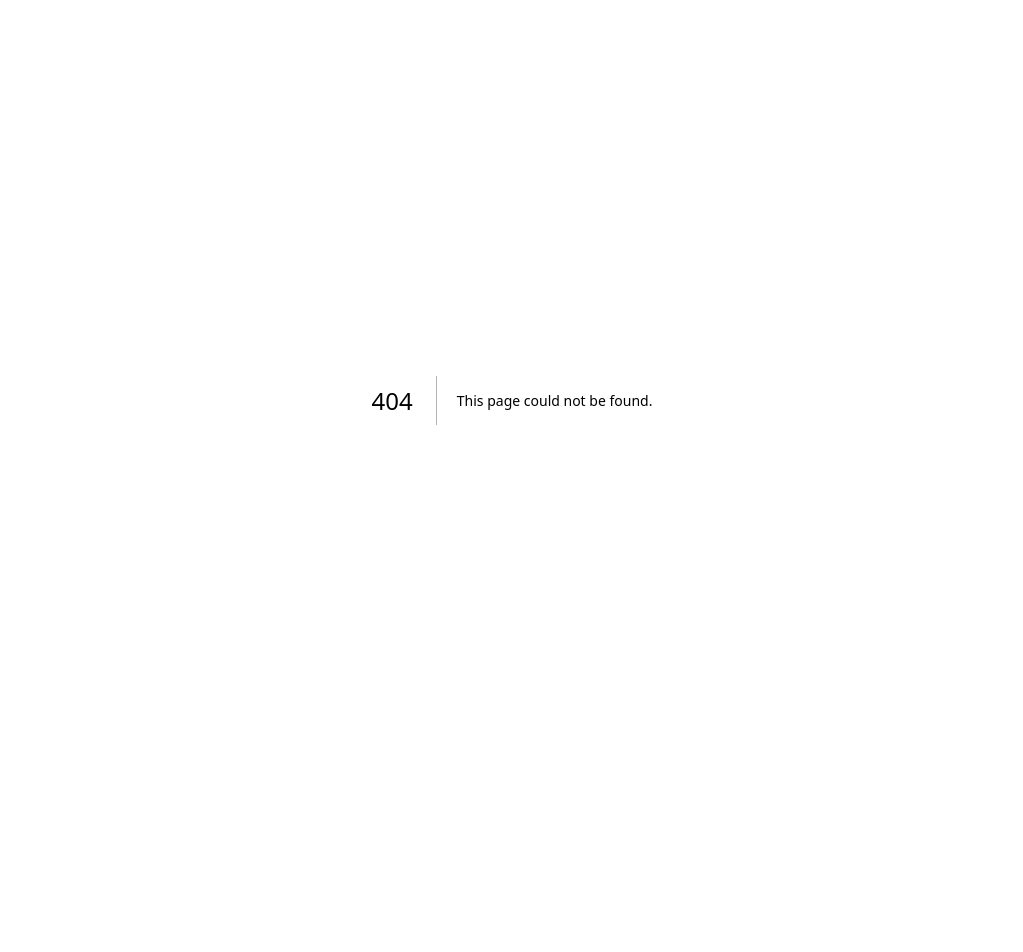
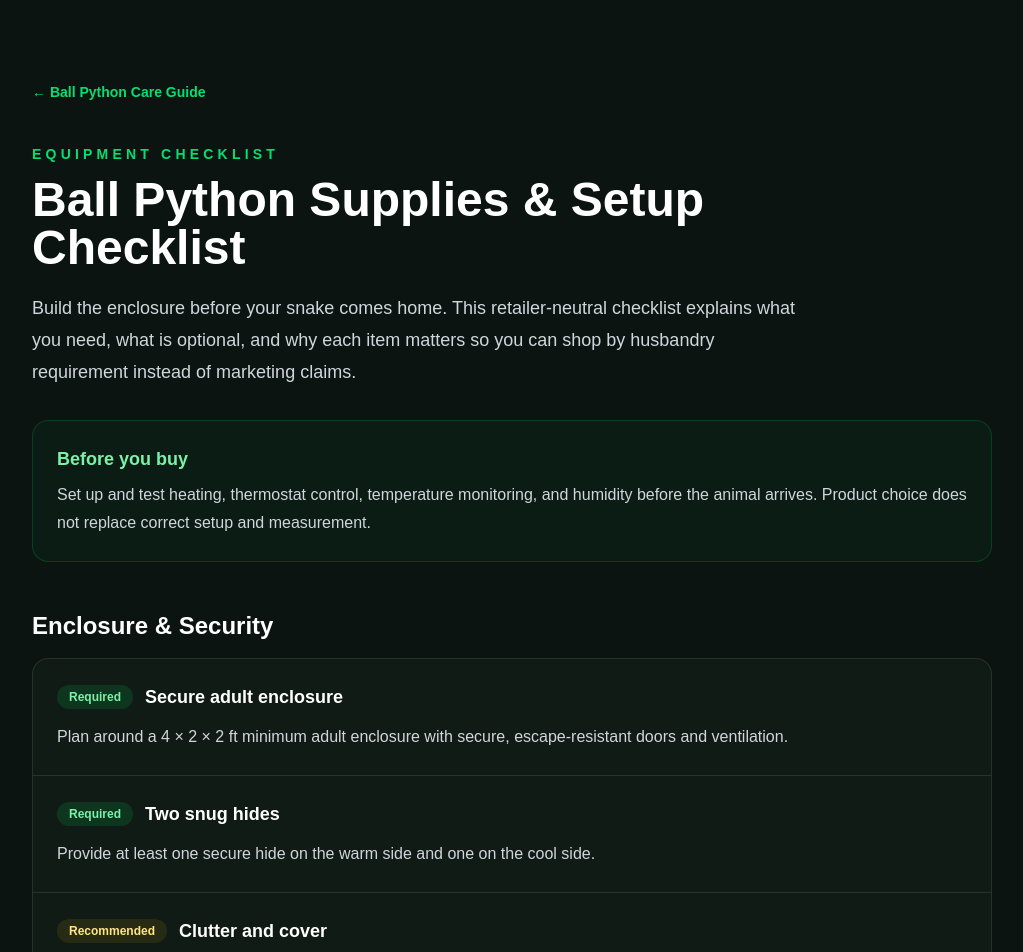
Before and after one commit to scalesandtailsrescue72-star/scaleswiki, a Next.js app: page /shop/ball-python-supplies in a window 1280 px wide. Before the commit this address had no page. Shown: the top 952 px of the page, without its empty margins (128-1151 px from the left). Before the commit the page ends 800 px from the top, so only its background shows below. Built offline with nearby package versions, Linux system fonts and the light colour scheme.

Commit message:
Add Ball Python supplies checklist

```diff
--- /dev/null
+++ b/app/shop/ball-python-supplies/page.tsx
@@ -0,0 +1,111 @@
+import Link from "next/link";
+
+const groups = [
+  {
+    title: "Enclosure & Security",
+    items: [
+      ["Required", "Secure adult enclosure", "Plan around a 4 × 2 × 2 ft minimum adult enclosure with secure, escape-resistant doors and ventilation."],
+      ["Required", "Two snug hides", "Provide at least one secure hide on the warm side and one on the cool side."],
+      ["Recommended", "Clutter and cover", "Artificial plants, cork, branches, and other visual barriers help the snake move through the enclosure while feeling protected."],
+      ["Recommended", "Climbing opportunities", "Stable branches or low climbing structures add usable space and enrichment."],
+    ],
+  },
+  {
+    title: "Heat & Environmental Monitoring",
+    items: [
+      ["Required", "Appropriate heat source", "Choose a heat source suited to the enclosure design and room conditions."],
+      ["Required", "Thermostat", "Every heat source capable of overheating the enclosure should be controlled by an appropriate thermostat."],
+      ["Required", "Digital probe thermometers", "Measure the warm and cool areas rather than estimating temperature by touch."],
+      ["Required", "Digital hygrometer", "Use a reliable hygrometer to monitor enclosure humidity."],
+      ["Recommended", "Infrared temperature gun", "Useful for quick surface-temperature checks, but not a replacement for continuous probe monitoring."],
+      ["Recommended", "Day/night lighting", "Provide a consistent light-dark cycle appropriate for the enclosure and room."],
+    ],
+  },
+  {
+    title: "Substrate, Water & Cleaning",
+    items: [
+      ["Required", "Appropriate substrate", "Choose a substrate that supports safe husbandry and moisture management. Avoid aromatic cedar and pine products."],
+      ["Required", "Sturdy water bowl", "Use a stable bowl that is easy to remove, wash, disinfect, and refill with fresh water."],
+      ["Required", "Reptile-safe cleaning supplies", "Keep cleaning products and tools dedicated to reptile husbandry and follow product directions."],
+      ["Recommended", "Disposable gloves / paper towels", "Useful for spot cleaning and reducing cross-contamination during messy cleanups."],
+    ],
+  },
+  {
+    title: "Feeding & Routine Care",
+    items: [
+      ["Required", "Frozen-thawed appropriately sized prey", "Choose prey size and feeding frequency based on the individual snake's age, size, and body condition."],
+      ["Required", "Feeding tongs", "Long feeding tongs keep hands away from the prey item and make feeding more controlled."],
+      ["Recommended", "Digital gram scale", "Regular weight records help you identify trends that can be difficult to notice visually."],
+      ["Recommended", "Husbandry log", "Track feeding, weight, sheds, stools, behavior, temperatures, humidity, and health observations."],
+    ],
+  },
+  {
+    title: "Quarantine Kit",
+    items: [
+      ["Required", "Separate quarantine enclosure", "New reptiles should be housed separately from established animals during quarantine."],
+      ["Required", "Dedicated quarantine tools", "Use separate tongs, bowls, cleaning tools, and other supplies for quarantined animals."],
+      ["Required", "Paper substrate", "A simple disposable substrate makes observation and sanitation easier during quarantine."],
+      ["Recommended", "Veterinary exam & testing plan", "Arrange an examination with a reptile-experienced veterinarian and follow individualized recommendations for fecal or pathogen testing."],
+    ],
+  },
+];
+
+function Badge({ type }: { type: string }) {
+  const required = type === "Required";
+  return (
+    <span className={`inline-flex rounded-full px-3 py-1 text-xs font-semibold ${required ? "bg-green-500/15 text-green-300" : "bg-amber-400/10 text-amber-200"}`}>
+      {type}
+    </span>
+  );
+}
+
+export default function BallPythonSuppliesPage() {
+  return (
+    <main className="min-h-screen bg-[#0B1411] text-white">
+      <section className="mx-auto max-w-5xl px-6 py-20 lg:px-8">
+        <Link href="/species/ball-python" className="text-sm font-semibold text-green-400 hover:text-green-300">← Ball Python Care Guide</Link>
+        <p className="mt-10 text-sm font-semibold uppercase tracking-[0.3em] text-green-400">Equipment Checklist</p>
+        <h1 className="mt-3 max-w-4xl text-4xl font-semibold sm:text-5xl">Ball Python Supplies & Setup Checklist</h1>
+        <p className="mt-5 max-w-3xl text-lg leading-8 text-gray-300">
+          Build the enclosure before your snake comes home. This retailer-neutral checklist explains what you need, what is optional, and why each item matters so you can shop by husbandry requirement instead of marketing claims.
+        </p>
+
+        <div className="mt-8 rounded-2xl border border-green-500/20 bg-green-500/5 p-6">
+          <h2 className="text-lg font-semibold text-green-300">Before you buy</h2>
+          <p className="mt-2 leading-7 text-gray-300">Set up and test heating, thermostat control, temperature monitoring, and humidity before the animal arrives. Product choice does not replace correct setup and measurement.</p>
+        </div>
+
+        <div className="mt-12 space-y-10">
+          {groups.map((group) => (
+            <section key={group.title}>
+              <h2 className="text-2xl font-semibold">{group.title}</h2>
+              <div className="mt-4 overflow-hidden rounded-2xl border border-white/10 bg-[#101B15]">
+                {group.items.map(([type, item, description], index) => (
+                  <div key={item} className={`p-6 ${index ? "border-t border-white/10" : ""}`}>
+                    <div className="flex flex-wrap items-center gap-3">
+                      <Badge type={type} />
+                      <h3 className="text-lg font-semibold">{item}</h3>
+                    </div>
+                    <p className="mt-3 leading-7 text-gray-300">{description}</p>
+                  </div>
+                ))}
+              </div>
+            </section>
+          ))}
+        </div>
+
+        <div className="mt-12 rounded-2xl border border-white/10 bg-[#101B15] p-7">
+          <h2 className="text-xl font-semibold">A note about product links</h2>
+          <p className="mt-3 leading-7 text-gray-300">ScalesWiki currently keeps this checklist retailer-neutral. When specific recommended products are added, the husbandry requirement will remain the priority. Any future affiliate relationship will be clearly disclosed.</p>
+        </div>
+
+        <div className="mt-8 flex flex-wrap gap-4">
+          <Link href="/species/ball-python" className="rounded-xl bg-green-600 px-5 py-3 font-semibold transition hover:bg-green-500">Read the full Ball Python guide</Link>
+          <Link href="/articles/quarantine-for-new-reptiles" className="rounded-xl border border-white/15 px-5 py-3 font-semibold text-gray-200 transition hover:border-green-500/40">Read the quarantine article</Link>
+        </div>
+
+        <p className="mt-10 text-sm leading-6 text-gray-400">ScalesWiki provides educational husbandry information, not individualized veterinary diagnosis or treatment. Husbandry recommendations may be refined as veterinary review continues.</p>
+      </section>
+    </main>
+  );
+}
```
